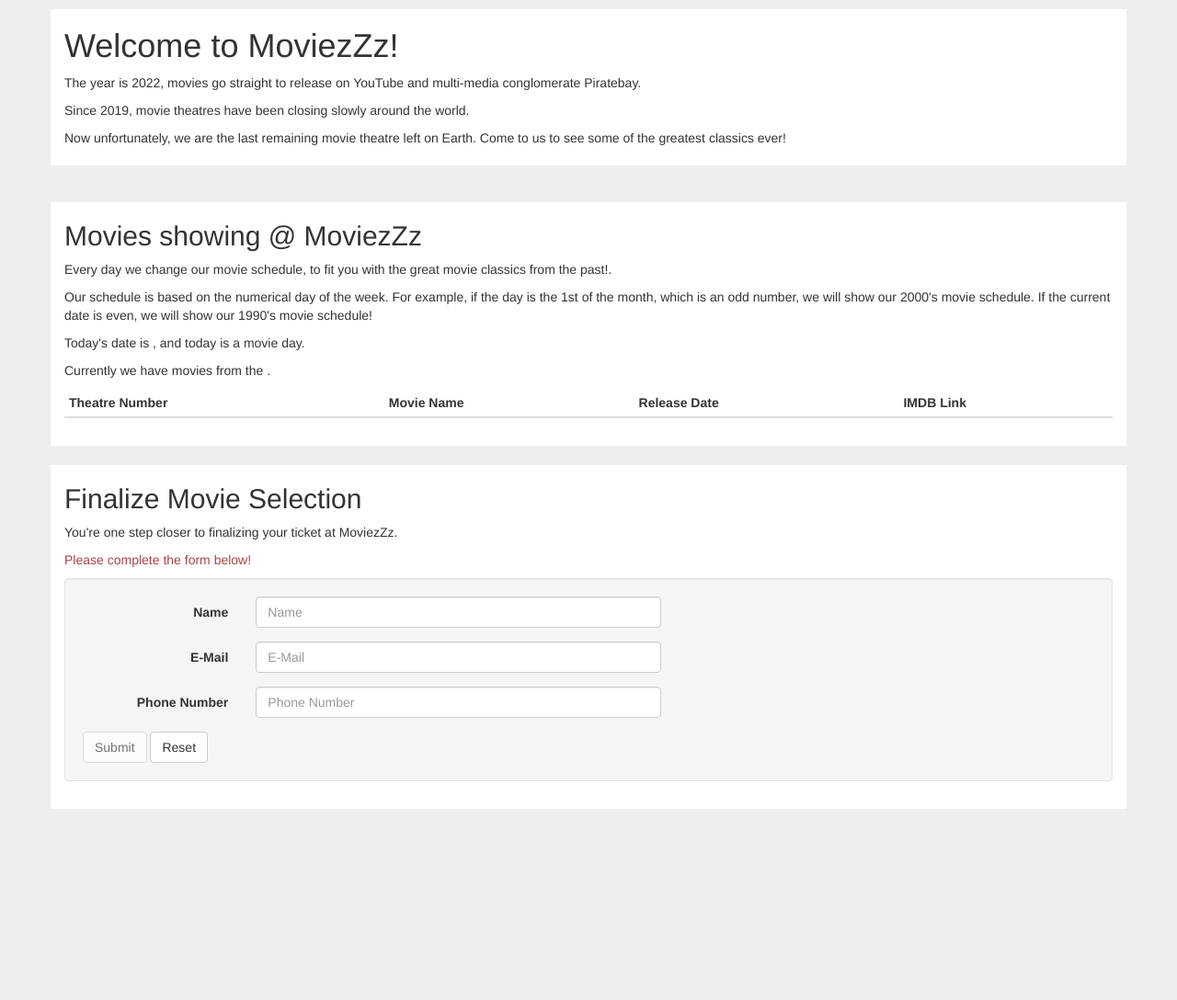
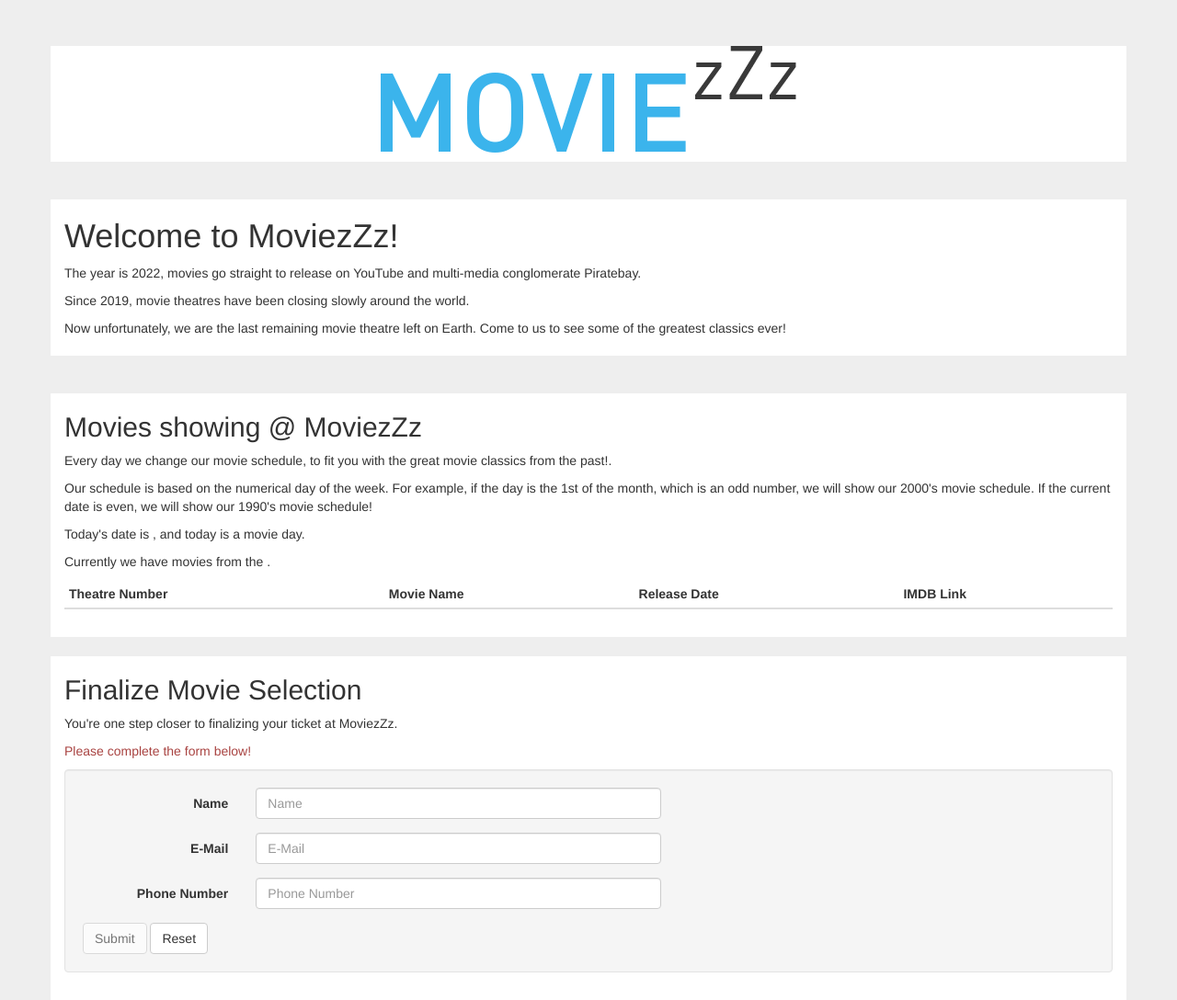
Before and after one commit to chrisjstephens/MoviezZz, a plain HTML site: page index.html in a window 1280 px wide. Shown: the whole page at 92% size. Before the commit the page ends 890 px from the top, so only its background shows below. Drawn offline with nearby package versions, Linux system fonts and the light colour scheme; some packages are replaced by stand-ins of ours.

Commit message:
May 11 Updates
Added logo and cleaned up layout a bit.

```diff
--- a/index.html
+++ b/index.html
@@ -19,7 +19,10 @@
 	</head>
 	<body >
 		<div class="page">
-			<div class="container">
+			<div class="container page-header">
+				<img src="images/MoviezZz.png" class="center-block img-responsive">
+			</div>
+			<div class="container page-header">
 				<h1>Welcome to MoviezZz!</h1>
 				<p>The year is 2022, movies go straight to release on YouTube and multi-media conglomerate Piratebay.</p>
 				<p>Since 2019, movie theatres have been closing slowly around the world.</p>
```
Also changed, not shown: images/MoviezZz.png (added).
